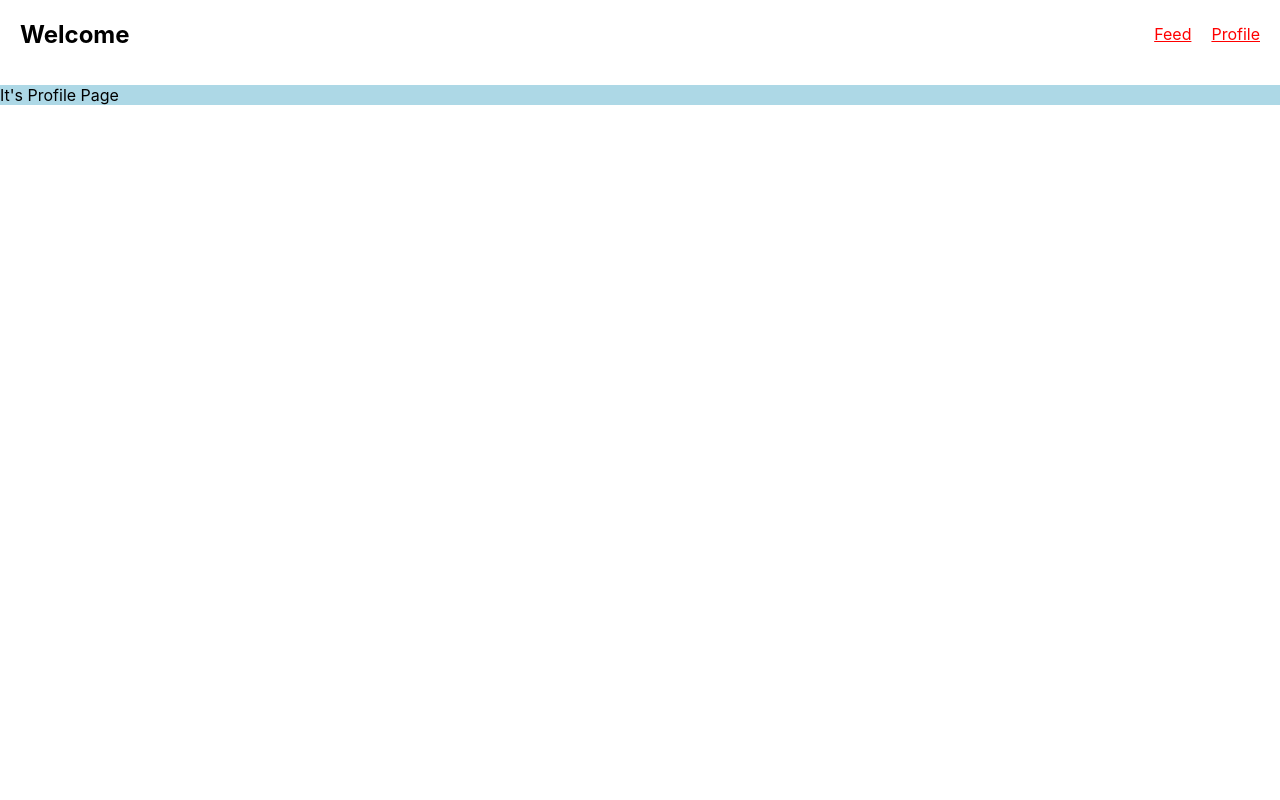
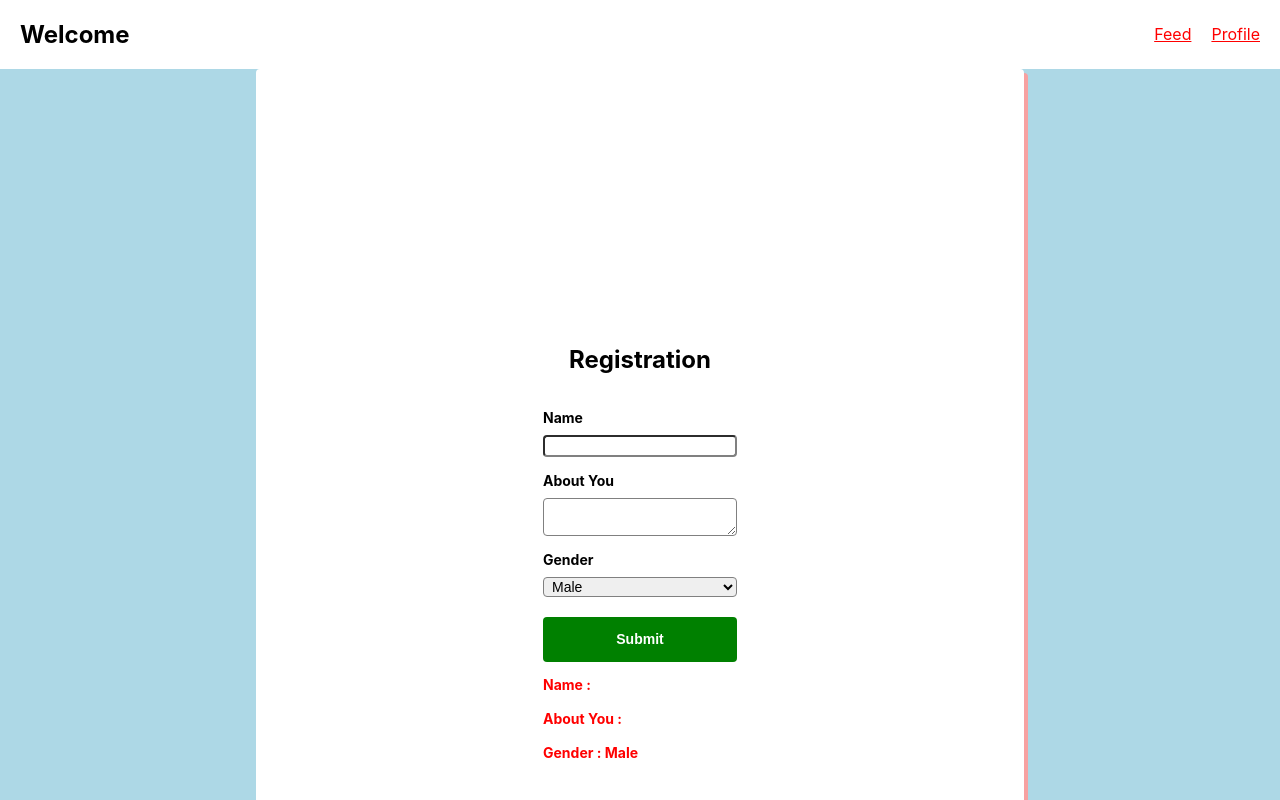
Before and after one commit to KannanApp/React, a React (Create React App) app: page /Profile in a window 1280 px wide. Shown: the top 800 px of the page. Built offline with nearby package versions, Linux system fonts and the light colour scheme; the HTML template or start-up script is replaced by a standard one.

Commit message:
POST API TodoList

```diff
--- a/src/App.css
+++ b/src/App.css
@@ -79,3 +79,77 @@
   white-space: pre;
   font-weight: bold;
 }
+
+.profileDiv{
+  display: flex;
+  flex: 1;
+  height: 100%;
+  align-items: center;
+  justify-content: center;
+  flex-direction: column;
+  margin-left: 20%;
+  margin-right: 20%;
+  padding: 20%;
+  background-color: white;
+  border-radius: 4px;
+  box-shadow: 4px 4px #f7a1a1;
+}
+
+.profileform{
+  display: flex;
+  flex-direction: column;
+}
+
+.btn_submit{
+  background-color: green;
+  border-width: 0px;
+  border-radius: 4px;
+  margin-top: 20px;
+  height: 45px;
+  font-size: 14px;
+  color: white;
+  font-weight: bold;
+}
+
+.textBox{
+  font-size: 14px;
+  color: black;
+  font-weight: 500;
+  border-color: gray;
+  border-radius: 4px;
+  padding-left: 4px;
+  padding-right: 4px;
+  margin-top: 4px;
+}
+
+.lableName{
+  font-size: 14px;
+  color: black;
+  font-weight: bold;
+  margin-top: 15px;
+  margin-bottom: 5px;
+}
+
+.details{
+  white-space: pre-wrap;
+  font-size: 14px;
+  color: red;
+  font-weight: 700;
+}
+
+.delete{
+  border-width: 0px;
+  background-color: red;
+  font-size: 10px;
+  color: white;
+  font-weight: bold;
+  height: 30px;
+  border-radius: 5px;
+}
+
+.not_fount{
+  display: flex;
+  flex-direction: column;
+  justify-content: center;
+  align-items: center;
+}
--- a/src/App.jsx
+++ b/src/App.jsx
@@ -2,6 +2,7 @@ import './App.css';
 import { BrowserRouter as Router, Route, Routes } from "react-router-dom";
 import {Feed, Profile, BlogView} from './dashboard';
 import NavBar from './components/NavBar';
+import NotFound from './dashboard/NotFound';
 
 function App() {
   return (
@@ -13,6 +14,7 @@ function App() {
             <Route path='/' Component={Feed} />
             <Route path='/Profile' Component={Profile} />
             <Route path="/BlogView/:id" Component={BlogView} />
+            <Route path='*' Component={NotFound} />
           </Routes>
         </div>
       </div>
--- a/src/Constants/useFetch.js
+++ b/src/Constants/useFetch.js
@@ -1,6 +1,6 @@
 import { useState, useEffect } from "react";
 
-export const useFetch = (url, method) => {
+export const useFetch = (url, method, body) => {
     const [data, setData] = useState([]);
     const [isLoading, setIsLoading] = useState(true);
     const [error, setError] = useState('');
@@ -10,6 +10,11 @@ export const useFetch = (url, method) => {
         fetch(url, {
             signal: abortCont.signal,
             method,
+            body: body ? JSON.stringify({
+                title: body?.title,
+                body,
+                userId: body?.userId
+              }) : null,
             headers: { 'Content-Type': 'application/json' },
         })
             .then((data) => {
@@ -19,7 +24,7 @@ export const useFetch = (url, method) => {
                 return data.json();
             })
             .then((res) => {
-                setData(res);
+                setData([res]);
                 setIsLoading(false);
                 setError('');
             })
@@ -34,5 +39,5 @@ export const useFetch = (url, method) => {
         return () => abortCont.abort();
     }, []);
 
-    return [data, isLoading, error]
+    return [data, isLoading, error, setData]
 }
--- a/src/Dashboard/BlogList.jsx
+++ b/src/Dashboard/BlogList.jsx
@@ -2,10 +2,11 @@ import { Link } from "react-router-dom";
 
 const BlogList = (props) => {
     const {blogs, handleDelete} = props;
+    console.log(blogs);
 
     return (
         <div className="todo_div">
-            {blogs.map((item, idx) => (
+            {blogs?.map((item, idx) => (
                 <ul className="item_div" key={idx}>
                     <Link to={`/BlogView/${item?.id}`}>
                         <h1 className="text">{`${item?.id}. ${item?.title}`}</h1>
--- a/src/Dashboard/BlogView.jsx
+++ b/src/Dashboard/BlogView.jsx
@@ -1,11 +1,17 @@
 import "../App.css";
-import { useParams } from "react-router-dom";
+import { useParams, useNavigate } from "react-router-dom";
 import { TextBox } from "../components/TextBox";
 import { useFetch } from "../constants/useFetch";
 
 const BlogView = () => {
     const { id } = useParams();
-    const [data, isLoading, error] =useFetch(`${process.env.REACT_APP_API_URL}${id}`, 'get');
+    const navigate = useNavigate();
+    const [data, isLoading, error] =useFetch(`${process.env.REACT_APP_API_URL}${id}`, 'POST', {});
+
+
+    const onClickHandle = () => {
+        navigate("/");
+    }
 
     return (
         <div>
@@ -14,6 +20,7 @@ const BlogView = () => {
             {data && !error && (
                 <p className="blogViewText">{`Blog Id : ${id} \nTitle: ${data?.title} \nDetails: ${data?.body}`}</p>
             )}
+            <button onClick={onClickHandle} className="Redirect">Delete</button>
         </div>
     );
 }
--- a/src/Dashboard/Feed.jsx
+++ b/src/Dashboard/Feed.jsx
@@ -4,7 +4,12 @@ import { TextBox } from "../components/TextBox";
 import { useFetch } from "../constants/useFetch";
 
 function Feed() {
-  const [data, isLoading, error, setData] = useFetch(process.env.REACT_APP_API_URL, 'get');
+  const bodyRequest = {
+    title: "testing",
+    body: "Its decription",
+    userId: 101
+  };
+  const [data, isLoading, error, setData] = useFetch(process.env.REACT_APP_API_URL, 'POST', bodyRequest);
 
   const handleDelete = (idx) => {
     const res = data.filter((item)=> item?.id !== idx);
--- /dev/null
+++ b/src/Dashboard/NotFound.jsx
@@ -0,0 +1,13 @@
+import React from "react";
+import {Link} from "react-router-dom";
+
+const NotFound = () => {
+    return (
+        <div className="not_fount">
+            <p>Sorry Page is Not Found</p>
+            <Link to={"/"}>Redirect to Main</Link>
+        </div>
+    );
+}
+
+export default NotFound;
--- a/src/Dashboard/Profile.jsx
+++ b/src/Dashboard/Profile.jsx
@@ -1,7 +1,52 @@
+import { useState } from "react";
+import {useNavigate} from "react-router-dom";
+
 const Profile = () => {
-    return(
-        <div>
-            <p>It's Profile Page</p>
+    const [name, setName] = useState('');
+    const [aboutYou, setAboutYou] = useState('');
+    const [gender, setGender] = useState('Male');
+    const navigate = useNavigate();
+
+    const handleSubmit = (e) => {
+        e.preventDefault();
+        const blog = { name, aboutYou, gender };
+        console.log(blog);
+        navigate("/");
+    }
+
+    return (
+        <div className="profileDiv">
+            <h2>Registration</h2>
+            <form onSubmit={handleSubmit} className="profileform">
+                <lable className="lableName">Name</lable>
+                <input
+                    type="text"
+                    value={name}
+                    className="textBox"
+                    onChange={(e) => setName(e.target.value)}
+                    required
+                />
+                <lable className="lableName">About You</lable>
+                <textarea
+                    value={aboutYou}
+                    className="textBox"
+                    onChange={(e) => setAboutYou(e.target.value)}
+                    required
+                >ok</textarea>
+                <lable className="lableName">Gender</lable>
+                <select
+                    value={gender}
+                    className="textBox"
+                    onChange={(e) => setGender(e.target.value)}
+                >
+                    <option value="male">Male</option>
+                    <option value="Female">Female</option>
+                </select>
+                <button className="btn_submit">Submit</button>
+                <p className="details">{`Name : ${name}
+                \nAbout You : ${aboutYou}
+                \nGender : ${gender}`}</p>
+            </form>
         </div>
     );
 }
```
